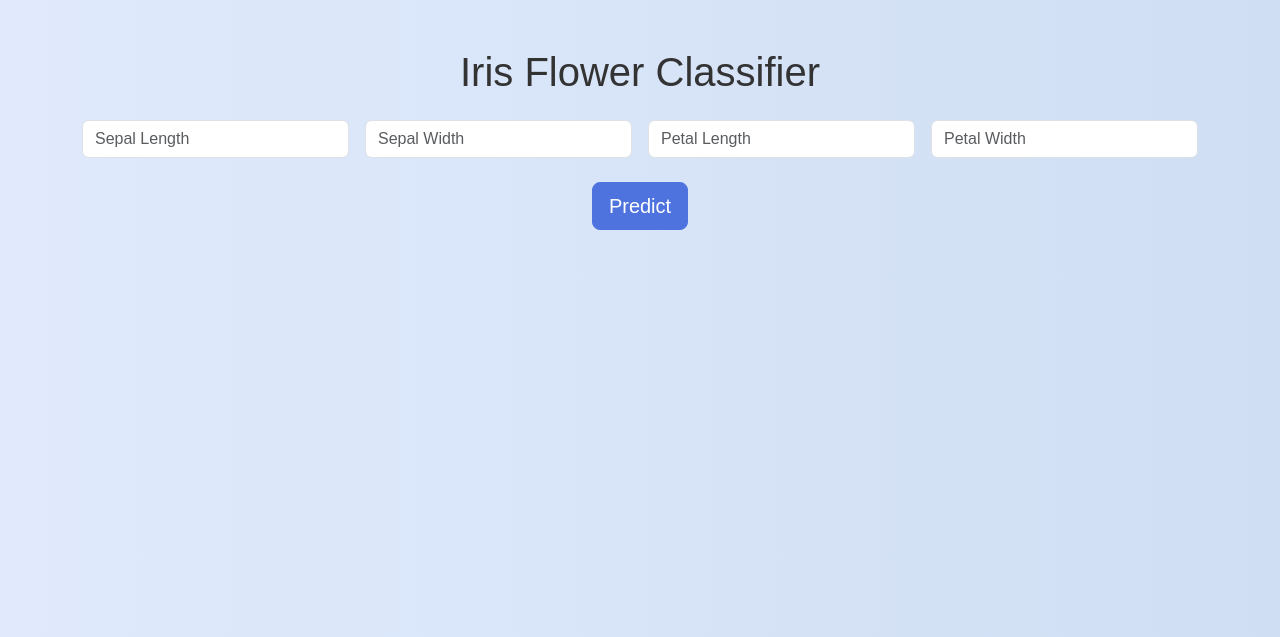
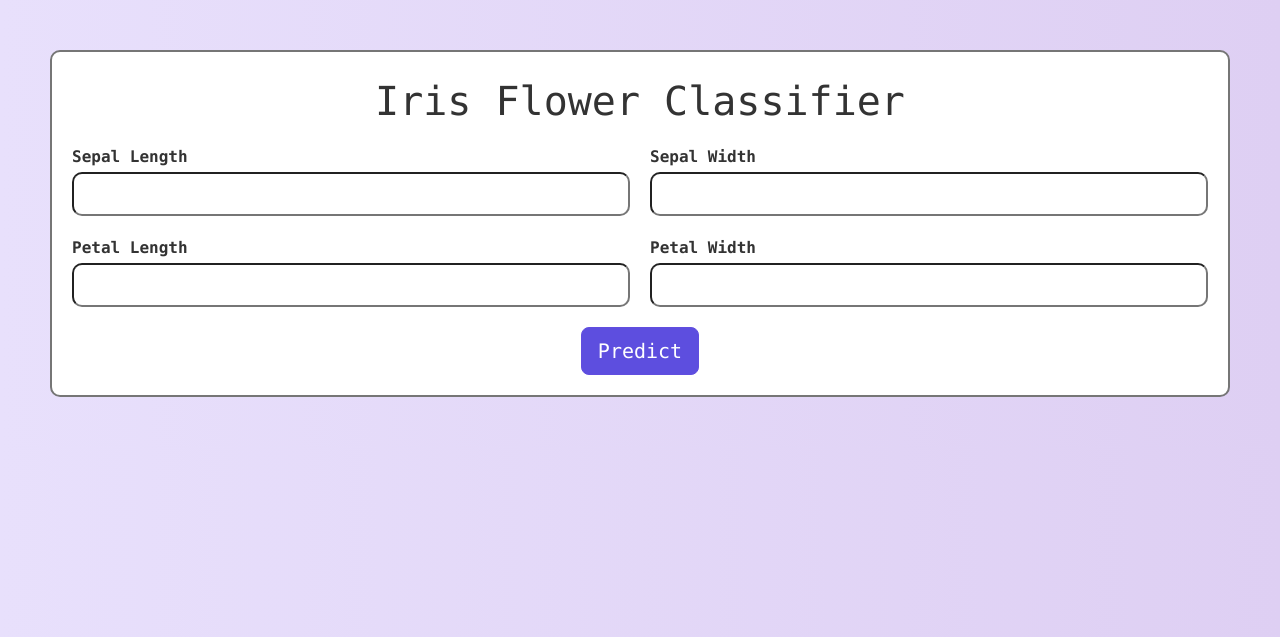
Before and after one commit to shreya-0718/iris-classification, a Flask app: page / in a window 1280 px wide. Shown: the top 637 px of the page. Run offline with Flask 3, Linux system fonts and the light colour scheme; parts of the project's set-up code (start-up, migrations or seed data) failed here and were passed over.

Commit message:
working on the UI

```diff
--- a/app.py
+++ b/app.py
@@ -51,6 +51,7 @@ def index():
             result = species_map.get(pred_idx, 'Unknown')
 
         except Exception:
+
             result = 'error' # on invalid input
     # 5. Render the HTML template to show the result, passing in our prediction
     return render_template('index.html', result=result)
--- a/static/style.css
+++ b/static/style.css
@@ -1,13 +1,66 @@
 body {
-  background: linear-gradient(to right, #e0eafc, #cfdef3);
-  font-family: sans-serif;
-  color: #333;
+  background: linear-gradient(to right, #e8e0fc, #decff3);
+  font-family: "Lucida Console", "Courier New", monospace;
+  color: #333333;
 }
+
 .btn-primary {
-  background-color: #4e73df;
-  border-color: #4e73df;
+  background-color: #5d4edf;
+  border-color: #614edf;
 }
-.alert-info {
-  background-color: #d1ecf1;
-  border-color: #bee5eb;
+
+.error-box {
+  background-color: #ffe6e6;    /* soft red */
+  color: #990000;               /* dark red text */
+  padding: 15px;
+  border-radius: 8px;
 }
+
+.info-box {
+  background-color: #e6f4ff;    /* soft blue */
+  color: #004080;               /* darker blue text */
+  padding: 15px;
+  border-radius: 8px;
+}
+
+h1 {
+  text-align: center;
+  margin: 5px;
+  margin-bottom: 20px;
+}
+
+.main {
+  text-align: center;
+  margin: 50px;
+  padding: 20px;
+  background-color: white;
+  border-color: #767676;
+  border-radius: 10px;
+  border-width: 2px;
+  border-style: solid;
+}
+
+.input-row {
+  display: flex;
+  justify-content: space-between;
+  margin-bottom: 20px;
+  gap: 20px;
+}
+
+.input-box {
+  flex: 1;
+}
+
+.input-box label {
+  display: block;
+  margin-bottom: 3px;
+  font-weight: bold;
+  text-align: left;
+}
+
+.input-box input {
+  width: 100%;
+  padding: 8px;
+  font-size: 16px;
+  border-radius: 10px;
+}
--- a/templates/index.html
+++ b/templates/index.html
@@ -16,27 +16,34 @@
 </head>
 
 <body>
-  <div class="container py-5">
+  <div class="main">
     <!-- Main Heading -->
-    <h1 class="text-center mb-4">Iris Flower Classifier</h1>
+    <h1>Iris Flower Classifier</h1>
 
     <!-- Input form: sends data back to '/' via POST -->
     <form method="POST">
-      <div class="row g-3 mb-4">
-        <!-- Four inputs for the four measurements -->
-        <div class="col-md-3">
-          <input type="number" step="any" name="sepal_length" class="form-control" placeholder="Sepal Length" required>
+      <div class="input-row">
+        <div class="input-box">
+          <label>Sepal Length</label>
+          <input type="number" name="sepal_length" step="any" required>
         </div>
-        <div class="col-md-3">
-          <input type="number" step="any" name="sepal_width" class="form-control" placeholder="Sepal Width" required>
-        </div>
-        <div class="col-md-3">
-          <input type="number" step="any" name="petal_length" class="form-control" placeholder="Petal Length" required>
-        </div>
-        <div class="col-md-3">
-          <input type="number" step="any" name="petal_width" class="form-control" placeholder="Petal Width" required>
+        <div class="input-box">
+          <label>Sepal Width</label>
+          <input type="number" name="sepal_width" step="any" required>
         </div>
       </div>
+
+      <div class="input-row">
+        <div class="input-box">
+          <label>Petal Length</label>
+          <input type="number" name="petal_length" step="any" required>
+        </div>
+        <div class="input-box">
+          <label>Petal Width</label>
+          <input type="number" name="petal_width" step="any" required>
+        </div>
+      </div>
+
       <div class="text-center">
         <button type="submit" class="btn btn-primary btn-lg">Predict</button>
       </div>
@@ -44,7 +51,7 @@
 
     <!-- Show the prediction result if available -->
     {% if result %}
-    <div class="alert alert-info text-center mt-4">
+      <div class="{% if result == 'error' %}error-box{% else %}info-box{% endif %}">
         {% if result == 'error' %}
           <strong>Please enter valid numeric values!</strong>
         {% else %}
```
Also changed, not shown: 1 other file. Lines whose indentation alone changed are shown as unchanged.
